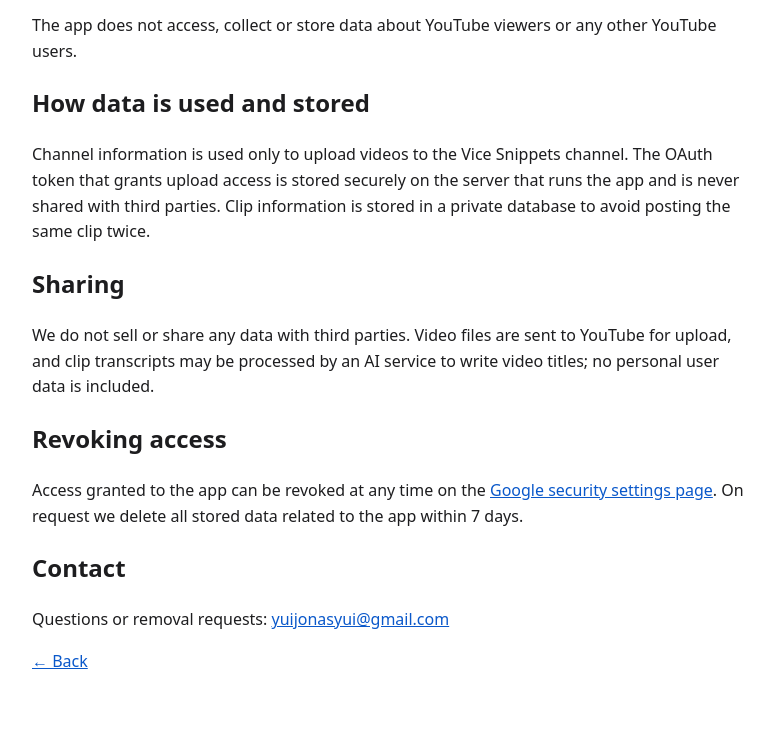
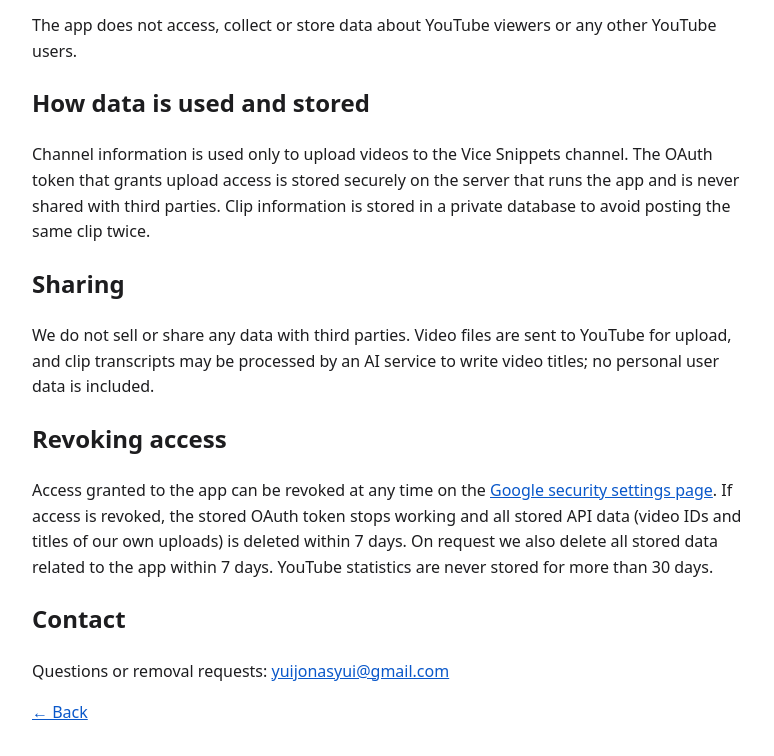
Before and after one commit to yuijonasyui-ui/yuijonasyui-ui.github.io, a plain HTML site: page privacy.html in a window 1280 px wide. Shown: the part 544-1300 px from the top of the page, without its empty margins (248-1022 px from the left). Before the commit the page ends 1259 px from the top, so only its background shows below. Drawn offline with Linux system fonts and the light colour scheme.

Commit message:
Privacy policy: data deletion on revoked access

```diff
--- a/privacy.html
+++ b/privacy.html
@@ -43,7 +43,9 @@ included.</p>
 <h2>Revoking access</h2>
 <p>Access granted to the app can be revoked at any time on the
 <a href="https://security.google.com/settings/security/permissions">Google security settings page</a>.
-On request we delete all stored data related to the app within 7 days.</p>
+If access is revoked, the stored OAuth token stops working and all stored API data (video IDs and
+titles of our own uploads) is deleted within 7 days. On request we also delete all stored data related
+to the app within 7 days. YouTube statistics are never stored for more than 30 days.</p>
 
 <h2>Contact</h2>
 <p>Questions or removal requests: <a href="mailto:yuijonasyui@gmail.com">yuijonasyui@gmail.com</a></p>
```
